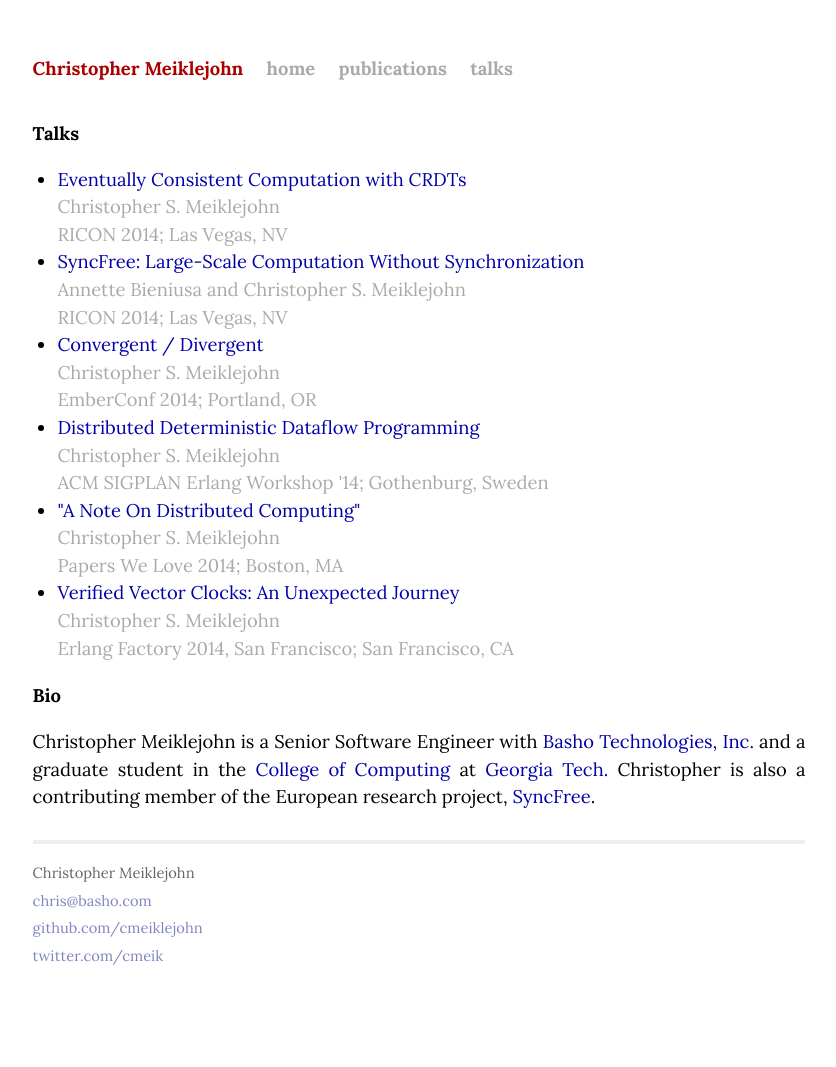
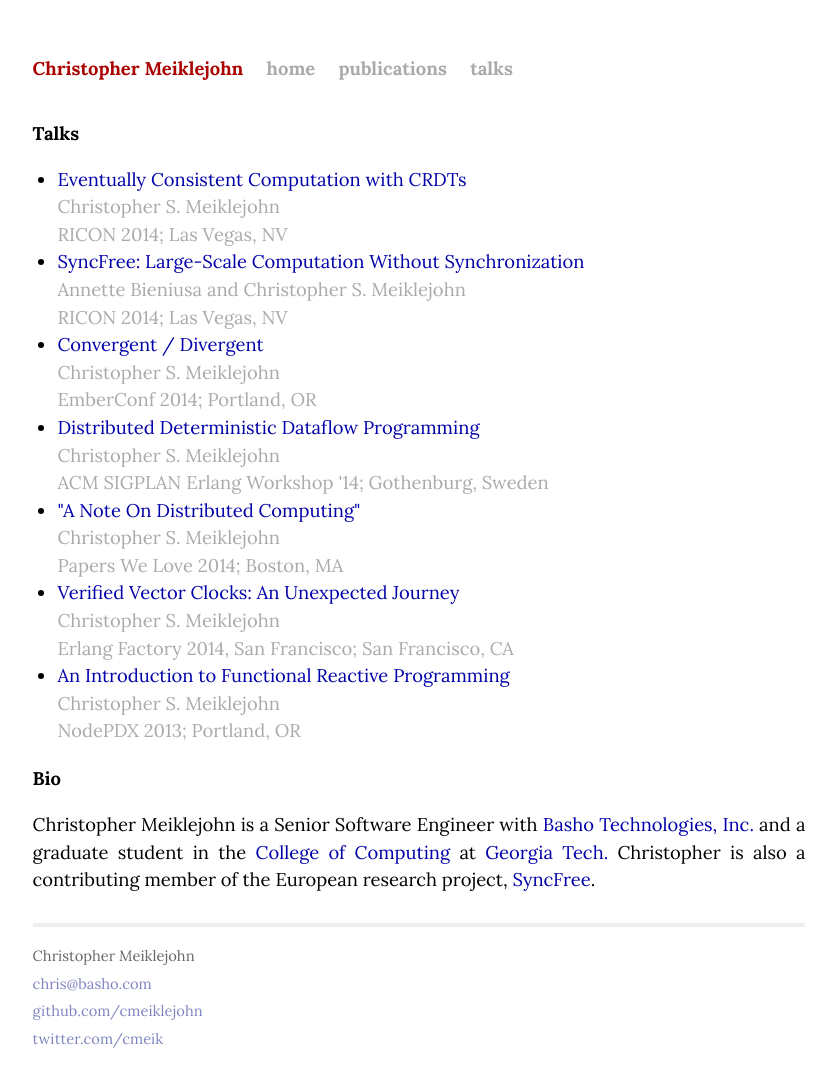
Before and after one commit to cmeiklejohn/cmeiklejohn.github.io, a Jekyll site: the page built from talks.html, in a window 1280 px wide. Shown: the whole page, without its empty margins (221-1057 px from the left). Built offline with Jekyll 4.4.1, drawn with Linux system fonts in a browser that asks for light colours; comment, search, counter and statistics services are not loaded; before the commit the page ends 984 px from its top, so only the background shows below that.

Commit message:
Update talks

```diff
--- a/talks.html
+++ b/talks.html
@@ -36,5 +36,10 @@
       <span class="author">Christopher S. Meiklejohn</span>
       <span class="date">Erlang Factory 2014, San Francisco; San Francisco, CA</span>
     </li>
+    <li>
+      <a href="https://www.youtube.com/watch?v=ZOCCzDNsAtI">An Introduction to Functional Reactive Programming</a>
+      <span class="author">Christopher S. Meiklejohn</span>
+      <span class="date">NodePDX 2013; Portland, OR</span>
+    </li>
   </ul>
 </div>
```
